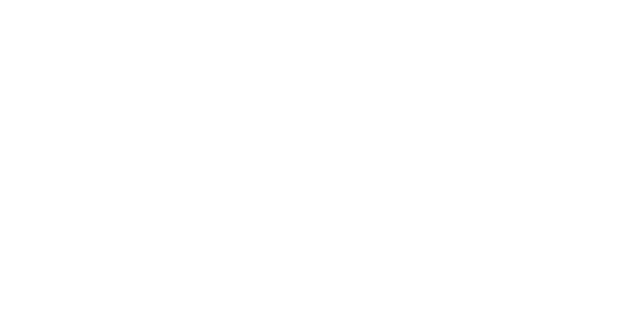
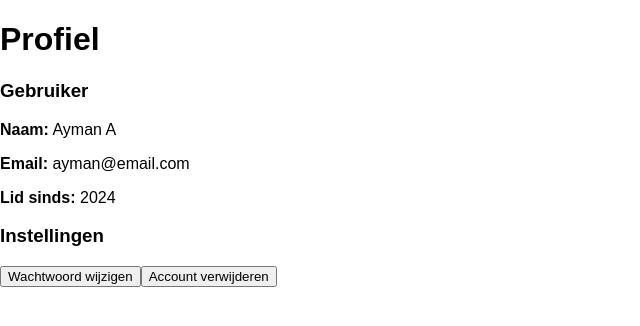
Before and after one commit to Ayman776/my-react-app, a React (Vite) app in the folder my-react-app/: page /profile in a window 1280 px wide. Before the commit this address had no page. Shown: the top 326 px of the page, without its empty margins (0-640 px from the left). Built offline with nearby package versions, Linux system fonts and the light colour scheme; the HTML template or start-up script is replaced by a standard one.

Commit message:
nu bezig met profile page, en paar dingen toegevoegd

```diff
--- a/my-react-app/src/App.jsx
+++ b/my-react-app/src/App.jsx
@@ -5,6 +5,8 @@
 import Login from "./Login.jsx"
 import Register from "./Register.jsx"
 import Home from "./Home.jsx"
+import Profile from "./pages/Profile.jsx"
+
 
 function App() {
   return (
@@ -15,6 +17,7 @@
         <Route path="/" element={<Home />} />
         <Route path="/login" element={<Login />} />
         <Route path="/register" element={<Register />} />
+        <Route path="/profile" element={<Profile />} />
 
         <Route
           path="/dashboard"
--- a/my-react-app/src/Header.jsx
+++ b/my-react-app/src/Header.jsx
@@ -35,7 +35,7 @@
                         </button>
                         {dropdownOpen && (
                             <div className="dropdown-menu">
-                                <button className="dropdown-item">Profiel</button>
+                               <button className="dropdown-item"><a href="./profile"> Profiel</a></button>
                                 <button className="dropdown-item" onClick={handleLogout}>
                                     <a href="./login">Uitloggen</a>
                                 </button>
--- a/my-react-app/src/index.css
+++ b/my-react-app/src/index.css
@@ -103,6 +103,11 @@
   cursor: pointer;
   font-size: 14px;
   transition: background 0.2s ease;
+}
+
+.dropdown-item a{
+  text-decoration: none;
+  color: #111;
 }
 
 .dropdown-item:hover {
@@ -258,7 +263,13 @@
   flex-direction:column;
   gap:15px;
   width:250px;
+  text-decoration: none;
 
+}
+
+.auth-form a{
+text-decoration: none;
+color: #3b82f6;
 }
 
 .auth-form input{
@@ -281,6 +292,11 @@
   flex-direction:column;
   gap:15px;
   width:250px;
+}
+
+.register-form a{
+text-decoration: none;
+color: #3b82f6;
 }
 
 .register-form input{
@@ -335,6 +351,7 @@
 .btn-login {
   background-color: #4f46e5;
   color: white;
+  text-decoration: none;
 }
 
 .btn-login:hover {
@@ -344,6 +361,7 @@
 .btn-register {
   background-color: #e5e7eb;
   color: #111;
+  text-decoration: none;
 }
 
 .btn-register:hover {
--- a/my-react-app/src/pages/Profile.jsx
+++ b/my-react-app/src/pages/Profile.jsx
@@ -1,10 +1,37 @@
-function Profile () {
-    return(
-<div>
-    <h1>Profile</h1>
+function Profile() {
+  const user = {
+    name: "Ayman A",
+    email: "ayman@email.com",
+    joined: "2024",
+  };
 
-</div>
-    );
+  return (
+    <div className="profile-page">
+
+      <h1>Profiel</h1>
+
+      <div className="profile-container">
+
+        {/* PROFIEL INFO */}
+        <div className="profile-card">
+          <h3>Gebruiker</h3>
+
+          <p><strong>Naam:</strong> {user.name}</p>
+          <p><strong>Email:</strong> {user.email}</p>
+          <p><strong>Lid sinds:</strong> {user.joined}</p>
+        </div>
+
+        {/* INSTELLINGEN */}
+        <div className="profile-card">
+          <h3>Instellingen</h3>
+
+          <button className="profile-btn">Wachtwoord wijzigen</button>
+          <button className="profile-btn">Account verwijderen</button>
+        </div>
+
+      </div>
+    </div>
+  );
 }
 
 export default Profile;
```
